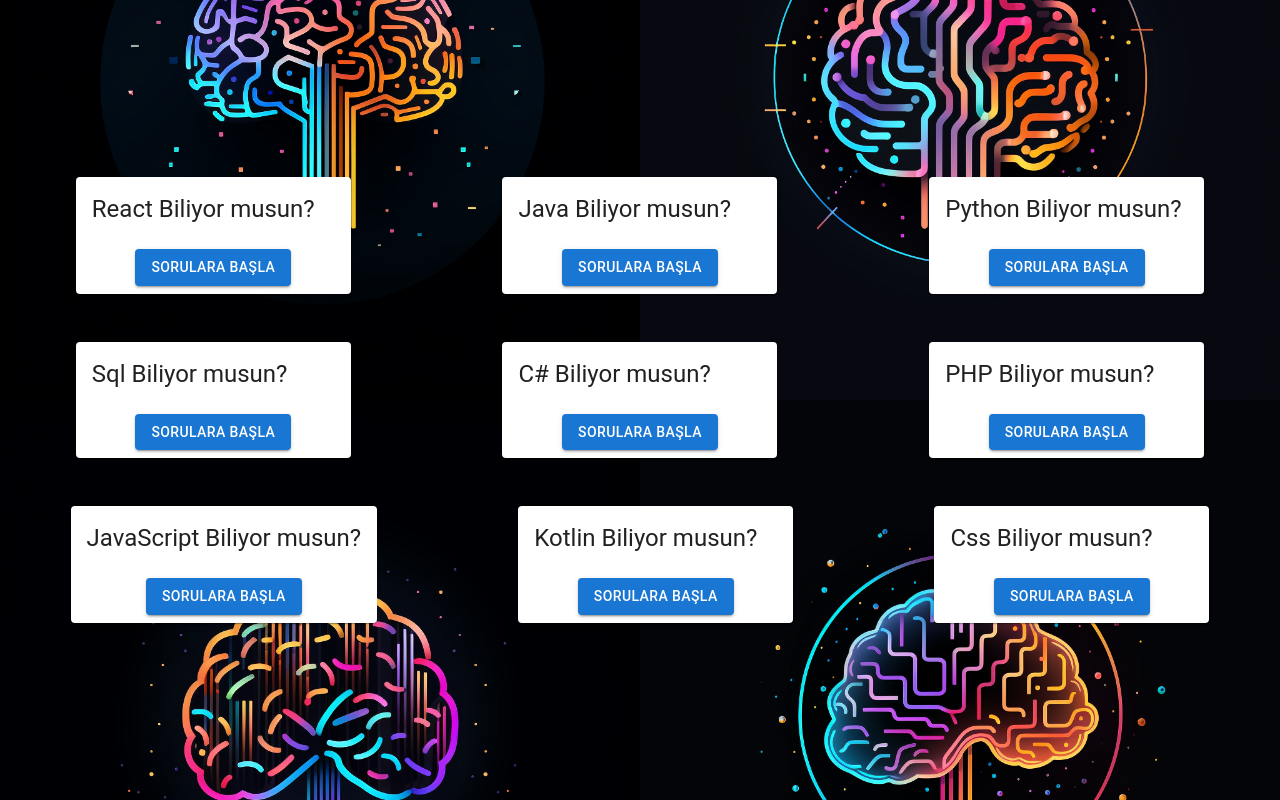
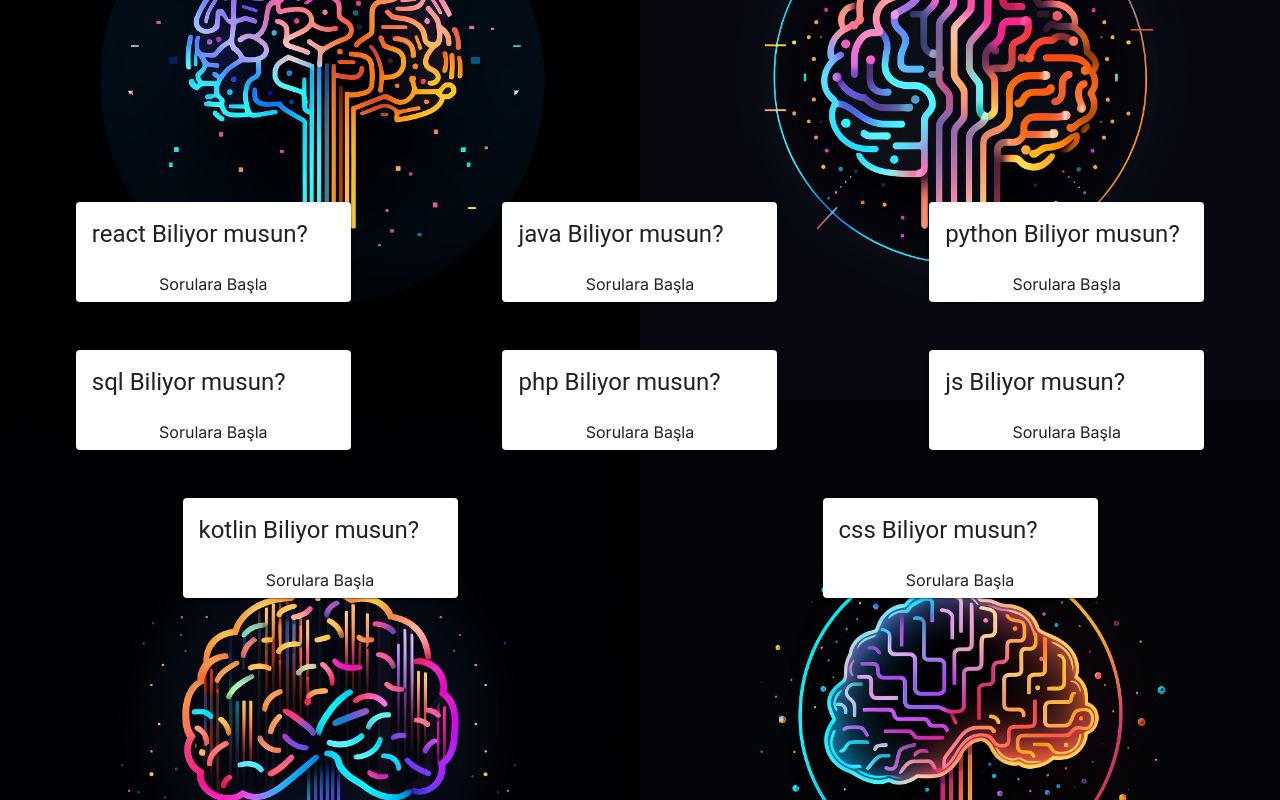
Before and after one commit to yususus/QuizApp, a Next.js app: page /Quiz/Cart in a window 1280 px wide. Built offline with nearby package versions, Linux system fonts and the light colour scheme.

Commit message:
navigation fixed

```diff
--- a/app/Quiz/Cart/page.tsx
+++ b/app/Quiz/Cart/page.tsx
@@ -8,10 +8,12 @@ import CardContent from '@mui/material/CardContent';
 import Typography from '@mui/material/Typography';
 import { useNavigate } from 'react-router-dom';
 import backgroundImage from './123.png';
+import Link from 'next/link';
+
 
 
 export default function Cart() {
-  const languages = ['React', 'Java', 'Python', 'Sql', 'C#', 'PHP', 'JavaScript', 'Kotlin', 'Css'];
+  const languages = ['react', 'java', 'python', 'sql', 'php', 'js', 'kotlin', 'css'];
 
   const LanguageCart = ({ language }) => (
     <Card sx={{ minWidth: 275, minHeight: 100, margin: 3 }}>
@@ -21,9 +23,15 @@ export default function Cart() {
         </Typography>
       </CardContent>
       <CardActions sx={{ justifyContent: 'center' }}>
-        <Button variant="contained" size="medium">
+        {/* <Button variant="contained" size="medium">
           Sorulara Başla
-        </Button>
+        </Button> */}
+        <Link href={{
+          pathname:'Quizs',
+          query:{
+            name:language
+          }
+        }}>Sorulara Başla</Link>
       </CardActions>
     </Card>
   );
--- a/package.json
+++ b/package.json
@@ -13,9 +13,9 @@
     "@emotion/styled": "^11.11.0",
     "@mui/icons-material": "^5.15.1",
     "@mui/material": "^5.15.1",
-    "next": "14.0.4",
-    "react": "^18",
-    "react-dom": "^18",
+    "next": "^14.0.4",
+    "react": "^18.2.0",
+    "react-dom": "^18.2.0",
     "react-router-dom": "^6.21.0"
   },
   "devDependencies": {
```
Also changed, not shown: app/Quiz/Quizs/page.tsx (+35 -17 lines), 1 other file (tests, documents, lock files or other folders).
